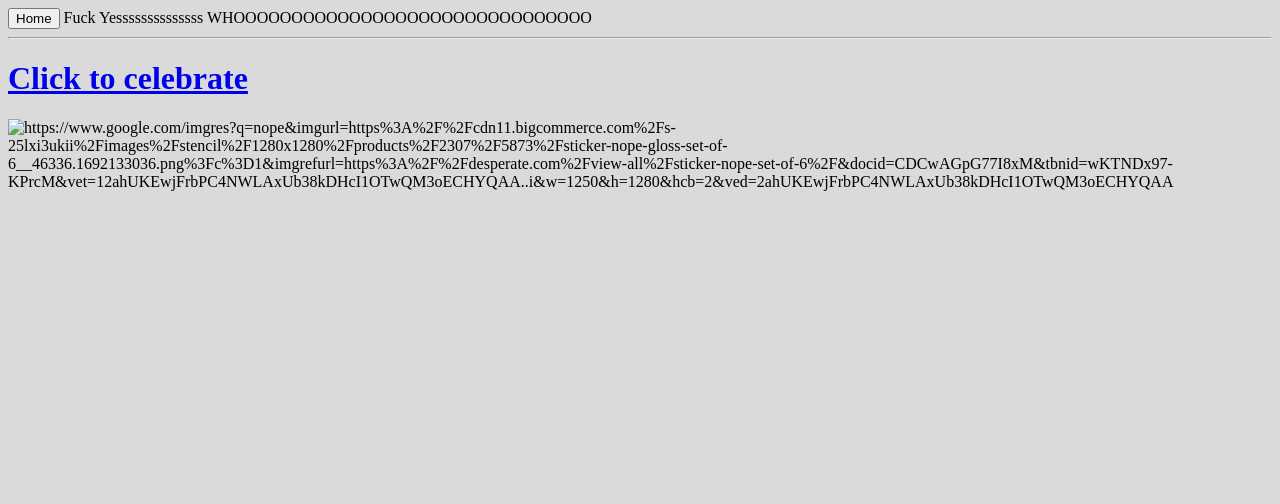
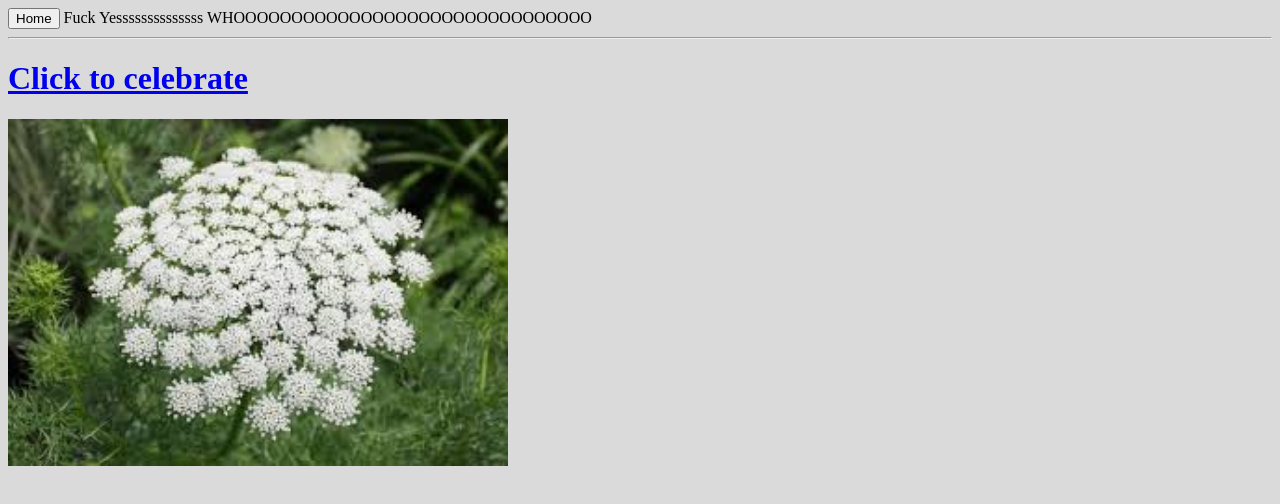
Before and after one commit to JWMLJ/Messing-Around, a plain HTML site: page The Start/Yes.html in a window 1280 px wide. Drawn offline with Linux system fonts and the light colour scheme.

Commit message:
Update Yes.html

```diff
--- a/The Start/Yes.html
+++ b/The Start/Yes.html
@@ -15,6 +15,6 @@
         <HR>
     <H1> <a HREF="https://www.youtube.com/watch?v=dQw4w9WgXcQ">Click to celebrate</a></H1>
 
-    <img src="hearts.jpg" alt="https://www.google.com/imgres?q=nope&imgurl=https%3A%2F%2Fcdn11.bigcommerce.com%2Fs-25lxi3ukii%2Fimages%2Fstencil%2F1280x1280%2Fproducts%2F2307%2F5873%2Fsticker-nope-gloss-set-of-6__46336.1692133036.png%3Fc%3D1&imgrefurl=https%3A%2F%2Fdesperate.com%2Fview-all%2Fsticker-nope-set-of-6%2F&docid=CDCwAGpG77I8xM&tbnid=wKTNDx97-KPrcM&vet=12ahUKEwjFrbPC4NWLAxUb38kDHcI1OTwQM3oECHYQAA..i&w=1250&h=1280&hcb=2&ved=2ahUKEwjFrbPC4NWLAxUb38kDHcI1OTwQM3oECHYQAA" style="width: 500px;">
+    <img src="flower.jpg" alt="https://www.google.com/imgres?q=queen%20anne%27s%20lace&imgurl=https%3A%2F%2Fwww.calyxflowers.com%2Fuploads%2Fammi-visnaga-or-possibly-a-majus.jpg&imgrefurl=https%3A%2F%2Fwww.calyxflowers.com%2Ffloral-library%2Ffalse-queen-annes-lace%2F&docid=rIb20y9Ua00fTM&tbnid=tvw2qFHqhS1VkM&vet=12ahUKEwiMtarVlNaLAxV8IUQIHTIqKRgQM3oECGYQAA..i&w=1436&h=1001&hcb=2&ved=2ahUKEwiMtarVlNaLAxV8IUQIHTIqKRgQM3oECGYQAA" style="width: 500px;">
  </BODY>
 </HTML>
```
